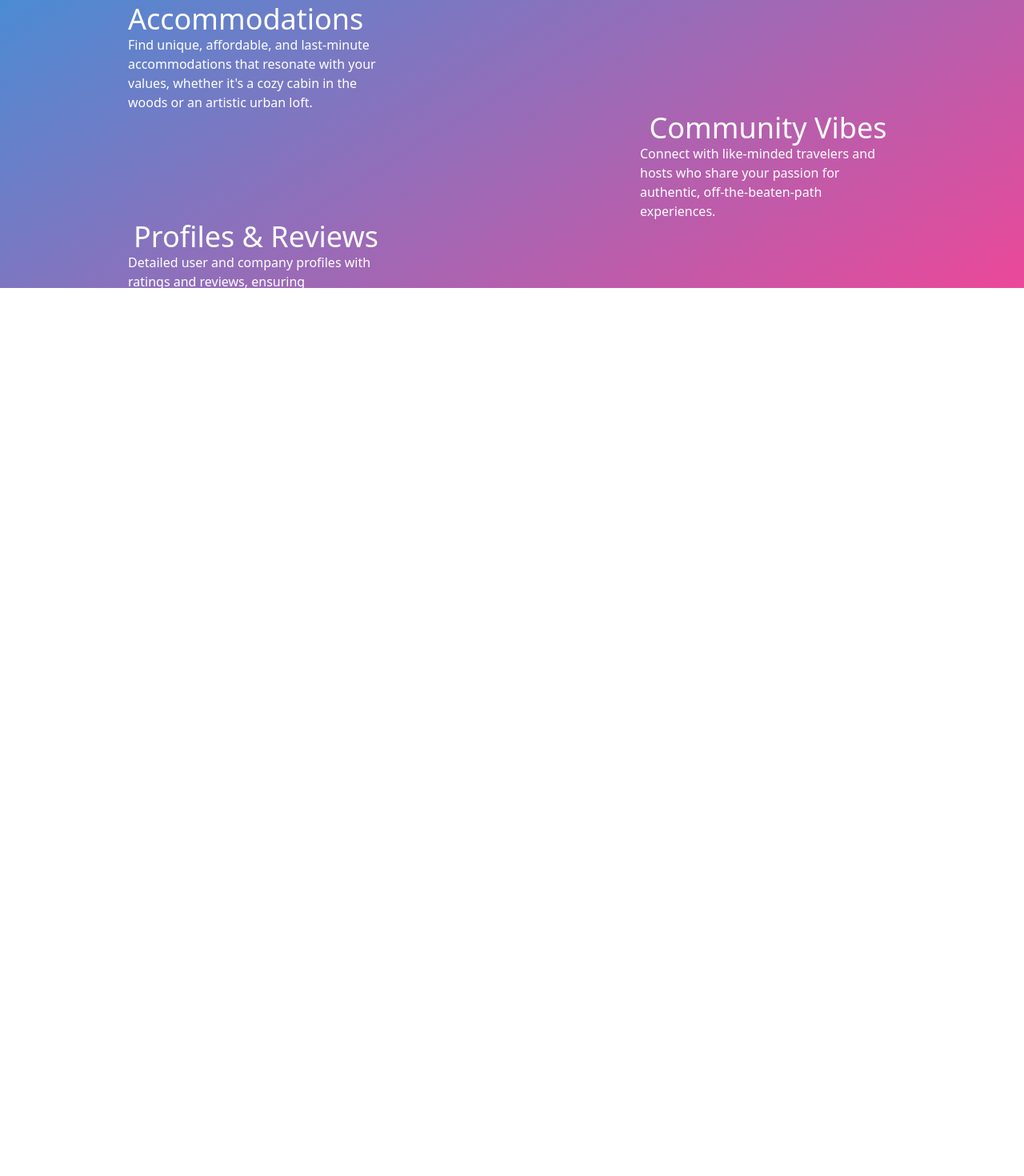
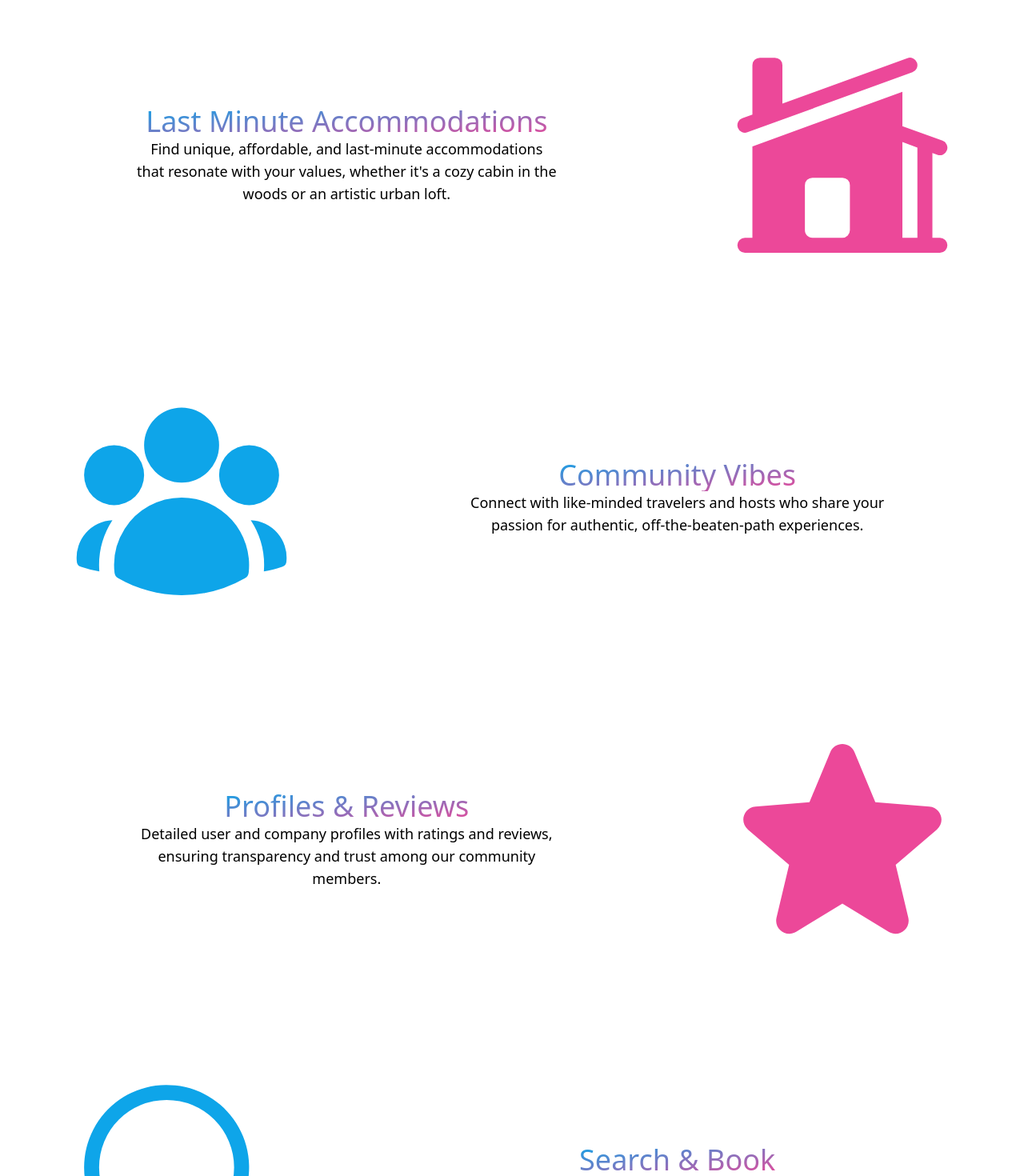
Before and after one commit to timosiu/Software-Project2023, a React (Vite) app in the folder frontend/: page / in a window 1280 px wide. Shown: the part 440-1910 px from the top of the page at 80% size. Before the commit the page ends 964 px from the top, so only its background shows below. Built offline with nearby package versions, Linux system fonts and the light colour scheme.

Commit message:
update: homepage, icons & dark mode

```diff
--- a/frontend/package.json
+++ b/frontend/package.json
@@ -9,6 +9,7 @@
     "preview": "vite preview"
   },
   "dependencies": {
+    "@heroicons/react": "^2.0.18",
     "react": "^18.2.0",
     "react-dom": "^18.2.0",
     "react-query": "^3.39.3",
--- /dev/null
+++ b/frontend/src/components/TextCard.jsx
@@ -0,0 +1,37 @@
+const TextCardLeft = ({ title, text, Img }) => {
+  return (
+    <>
+      <div className="flex flex-col place-items-center col-span-2">
+        <h3 className="text-4xl text-center bg-clip-text text-transparent bg-gradient-to-br from-sky-500 to-pink-500">
+          {title}
+        </h3>
+        <p className="text-lg text-center w-2/3 text-black dark:text-white">
+          {text}
+        </p>
+      </div>
+      <div>
+        <Img className="w-full h-full text-pink-500" />
+      </div>
+    </>
+  );
+};
+
+const TextCardRight = ({ title, text, Img }) => {
+  return (
+    <>
+      <div>
+        <Img className="w-full h-full text-sky-500" />
+      </div>
+      <div className="flex flex-col place-items-center col-span-2">
+        <h3 className="text-4xl text-center bg-clip-text text-transparent bg-gradient-to-br from-sky-500 to-pink-500">
+          {title}
+        </h3>
+        <p className="text-lg text-center w-2/3 text-black dark:text-white">
+          {text}
+        </p>
+      </div>
+    </>
+  );
+};
+
+export { TextCardLeft, TextCardRight };
--- a/frontend/src/homepage/Homepage.jsx
+++ b/frontend/src/homepage/Homepage.jsx
@@ -1,45 +1,50 @@
+import {
+  HomeModernIcon,
+  MagnifyingGlassIcon,
+  StarIcon,
+  UserGroupIcon,
+} from "@heroicons/react/24/solid";
+
+import { TextCardLeft, TextCardRight } from "../components/TextCard";
+
 const Homepage = () => {
   return (
     <div className="flex flex-col place-items-center bg-gradient-to-br from-sky-500 to-pink-500 h-screen">
-      <h1 className="text-8xl mt-32 text-white">Hippy Hotel</h1>
-      <h2 className="text-6xl mt-10 text-white">
-        Your Portal to Spontanious Travel
-      </h2>
-
-      <div className="grid grid-cols-2 mt-20 place-items-center">
-        <div className="flex flex-col place-items-center w-1/2">
-          <h3 className="text-4xl text-white">Last Minute Accommodations</h3>
-          <p className="text-white">
-            Find unique, affordable, and last-minute accommodations that
-            resonate with your values, whether it's a cozy cabin in the woods or
-            an artistic urban loft.
-          </p>
-        </div>
-        <div></div>
-        <div></div>
-        <div className="flex flex-col place-items-center w-1/2">
-          <h3 className="text-4xl text-white">Community Vibes</h3>
-          <p className="text-white">
-            Connect with like-minded travelers and hosts who share your passion
-            for authentic, off-the-beaten-path experiences.
-          </p>
-        </div>
-        <div className="flex flex-col place-items-center w-1/2">
-          <h3 className="text-4xl text-white">Profiles & Reviews</h3>
-          <p className="text-white">
-            Detailed user and company profiles with ratings and reviews,
-            ensuring transparency and trust among our community members.
-          </p>
-        </div>
-        <div></div>
-        <div></div>
-        <div className="flex flex-col place-items-center w-1/2">
-          <h3 className="text-4xl text-white">Search & Book</h3>
-          <p className="text-white">
-            Our user-friendly search feature lets you discover hidden gems in
-            non-touristy areas, even at the eleventh hour.
-          </p>
-        </div>
+      <div className="flex flex-col place-items-center h-1/2 mx-10">
+        <h1 className="text-8xl mt-32 text-white text-center">Hippy Hotel</h1>
+        <h2 className="text-6xl mt-10 text-white text-center">
+          Your Portal to Spontanious Travel
+        </h2>
+      </div>
+      <div className="grid grid-cols-3 gap-y-32 gap-x-10 mt-20 place-items-center bg-white dark:bg-neutral-800 rounded-t-3xl w-full p-10 pt-20">
+        <TextCardLeft
+          title={"Last Minute Accommodations"}
+          text={
+            "Find unique, affordable, and last-minute accommodations that resonate with your values, whether it's a cozy cabin in the woods or an artistic urban loft."
+          }
+          Img={HomeModernIcon}
+        />
+        <TextCardRight
+          title={"Community Vibes"}
+          text={
+            "Connect with like-minded travelers and hosts who share your passion for authentic, off-the-beaten-path experiences."
+          }
+          Img={UserGroupIcon}
+        />
+        <TextCardLeft
+          title={"Profiles & Reviews"}
+          text={
+            "Detailed user and company profiles with ratings and reviews, ensuring transparency and trust among our community members."
+          }
+          Img={StarIcon}
+        />
+        <TextCardRight
+          title={"Search & Book"}
+          text={
+            "Our user-friendly search feature lets you discover hidden gems in non-touristy areas, even at the eleventh hour."
+          }
+          Img={MagnifyingGlassIcon}
+        />
       </div>
     </div>
   );
```
Also changed, not shown: 1 other file (tests, documents, lock files or other folders).
